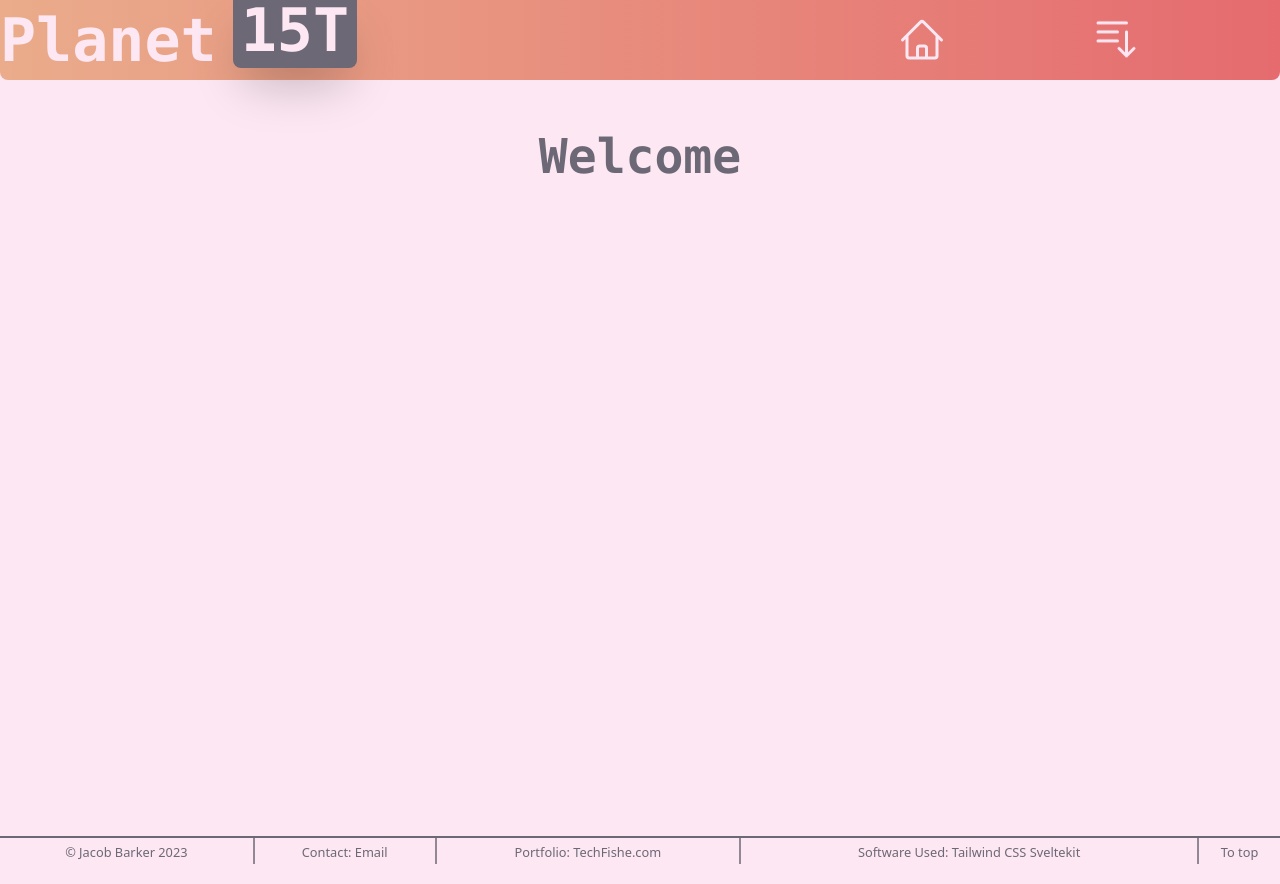
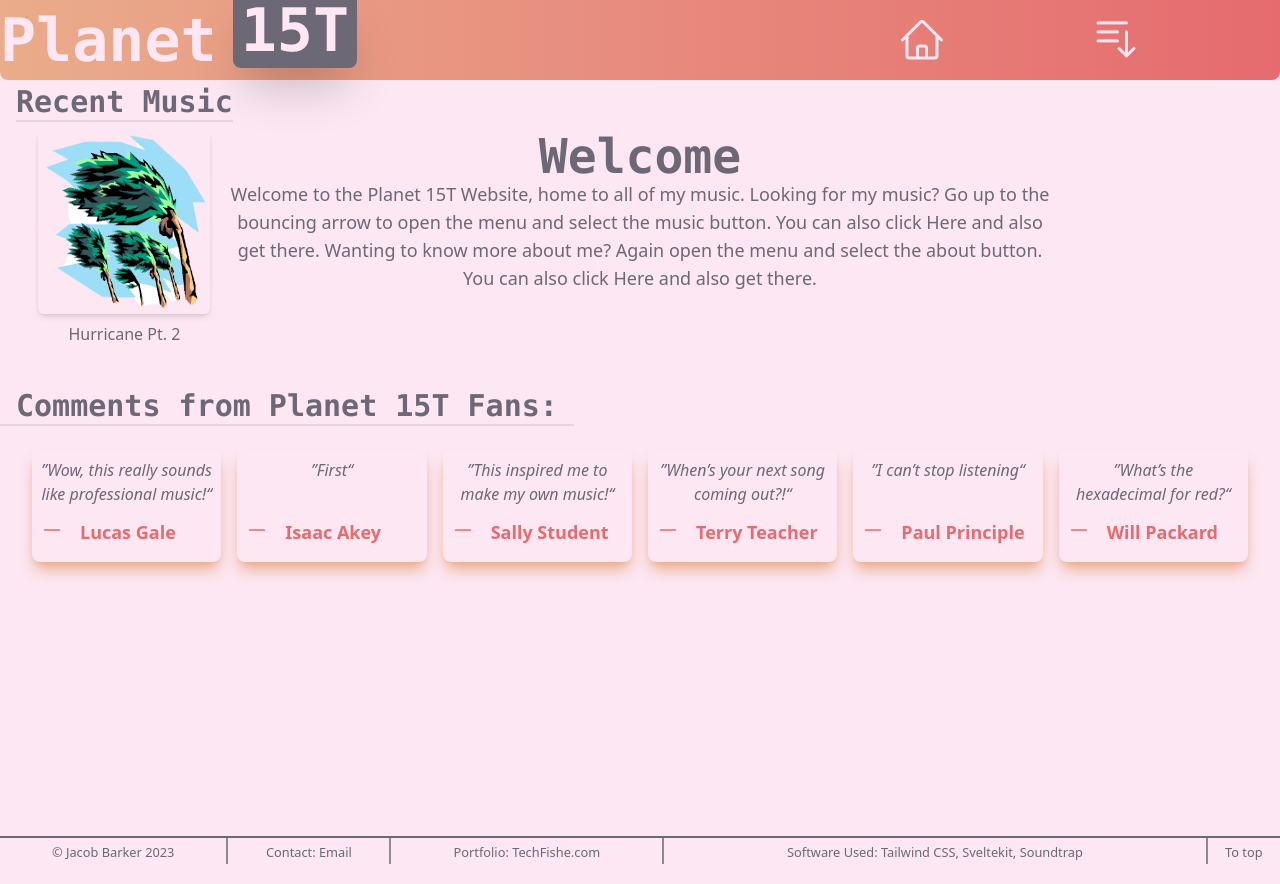
Before and after one commit to TechFishe/15T, a SvelteKit app: page / in a window 1280 px wide. Built offline with nearby package versions, Linux system fonts and the light colour scheme.

Commit message:
Home page done, changed back button, changed footer

```diff
--- /dev/null
+++ b/src/lib/containers/comment.svelte
@@ -0,0 +1,13 @@
+<script lang="ts">
+    export let name:string = "no name";
+</script>
+
+<div class="h-28 grid grid-cols-1 grid-rows-2 shadow-lg px-2 pt-2 rounded-lg shadow-lightest-pink">
+    <em class="mb-2">&rdquo;<slot />&ldquo;</em>
+    <div class="inline-flex space-x-4 text-lg mt-2 font-semibold text-mid-pink text-center">
+        <svg xmlns="http://www.w3.org/2000/svg" fill="none" viewBox="0 0 24 24" stroke-width="1.5" stroke="currentColor" class="w-6 h-6">
+            <path stroke-linecap="round" stroke-linejoin="round" d="M19.5 12h-15" />
+        </svg>
+        <span>{name}</span>
+    </div>
+</div>
--- a/src/lib/containers/main.svelte
+++ b/src/lib/containers/main.svelte
@@ -29,8 +29,9 @@
                     <td>
                         <small>
                             Software Used:
-                            <a href="http://tailwindcss.com" target="_blank" rel="noopener noreferrer" class="link hover:text-blue-500 decoration-blue-500">Tailwind CSS</a>
-                            <a href="http://kit.svelte.dev" target="_blank" rel="noopener noreferrer" class="link hover:text-orange-500 decoration-orange-500">Sveltekit</a>
+                            <a href="http://tailwindcss.com" target="_blank" rel="noopener noreferrer" class="link hover:text-blue-500 decoration-blue-500">Tailwind CSS</a>,
+                            <a href="http://kit.svelte.dev" target="_blank" rel="noopener noreferrer" class="link hover:text-orange-500 decoration-orange-500">Sveltekit</a>,
+                            <a href="http://soundtrap.com" target="_blank" rel="noopener noreferrer" class="link hover:text-violet-600 decoration-violet-600">Soundtrap</a>
                         </small>
                     </td>
                     <td>
--- a/src/routes/+page.svelte
+++ b/src/routes/+page.svelte
@@ -1,5 +1,8 @@
 <script>
     import Main from "$box/main.svelte";
+    import AlbumBtn from "$btn/albumBtn.svelte";
+    import HurImg from '$img/hurricaneNoBG.png';
+    import Comment from "$box/comment.svelte";
 </script>
 
 <svelte:head>
@@ -8,4 +11,28 @@
 
 <Main>
     <h1 class="mt-12">Welcome</h1>
+    <p class="px-56 text-lg">
+        Welcome to the Planet 15T Website, home to all of my music.
+        Looking for my music? Go up to the bouncing arrow to open the menu and select the music button. You can also click <a href="/Music" class="link hover:text-mid-pink decoration-mid-pink">Here</a> and also get there.
+        Wanting to know more about me? Again open the menu and select the about button. You can also click <a href="/About" class="link hover:text-mid-pink decoration-mid-pink">Here</a> and also get there.
+    </p>
+    <article class="mt-24 w-screen">
+        <h3 class="font-bold font-mono text-3xl mb-2 border-b-2 border-light-purple/15 w-fit px-4">Comments from Planet 15T Fans:</h3>
+        <section class="grid grid-rows-1 grid-cols-6 gap-x-4 px-8 pt-4">
+            <Comment name="Lucas Gale">Wow, this really sounds like professional music!</Comment>
+            <Comment name="Isaac Akey">First</Comment>
+            <Comment name="Sally Student">This inspired me to make my own music!</Comment>
+            <Comment name="Terry Teacher">When&rsquo;s your next song coming out?!</Comment>
+            <Comment name="Paul Principle">I can&rsquo;t stop listening</Comment>
+            <Comment name="Will Packard">What&rsquo;s the hexadecimal for red?</Comment>
+        </section>
+    </article>
+    <article class="absolute left-4 top-0">
+        <h4 class="font-semibold font-mono text-3xl mb-2 border-b-2 border-light-purple/15">Recent Music</h4>
+        <section class="grid grid-rows-1 grid-flow-col mt-2 justify-center">
+            <AlbumBtn URL="/Music/HPt2" title="Hurricane Pt. 2">
+                <img src="{HurImg}" alt="Hurricane Pt. 2 Pic" class="h-44 w-40" />
+            </AlbumBtn>
+        </section>
+    </article>
 </Main>
--- a/src/routes/Music/+page.svelte
+++ b/src/routes/Music/+page.svelte
@@ -42,8 +42,8 @@
         <article>
             <h2>Singles &amp; EP&rsquo;s</h2>
             <section>
-                <AlbumBtn URL="/Music/HPt2" title="Hurricane">
-                    <img src="{HurImg}" alt="Hurricane Pic" class="h-44 w-40" />
+                <AlbumBtn URL="/Music/HPt2" title="Hurricane Pt. 2">
+                    <img src="{HurImg}" alt="Hurricane Pt.2 Album Cover" class="h-44 w-40" />
                 </AlbumBtn>
             </section>
         </article>
--- a/src/routes/Music/HPt2/+page.svelte
+++ b/src/routes/Music/HPt2/+page.svelte
@@ -39,7 +39,7 @@
                     <svg xmlns="http://www.w3.org/2000/svg" fill="none" viewBox="0 0 24 24" stroke-width="1.5" stroke="currentColor" class="w-9 h-9">
                         <path stroke-linecap="round" stroke-linejoin="round" d="M15.75 19.5L8.25 12l7.5-7.5" />
                     </svg>
-                    <span>Back</span>
+                    <span>Music</span>
                 </a>
                 <button class:liked="{liked}" class:norm="{!liked}" class="hover:bg-light-purple/10 h-fit hover:scale-105 text-mid-pink rounded-full p-1 transition-all duration-200 ease-in" on:click={() => heart()}>
                     <svg xmlns="http://www.w3.org/2000/svg" viewBox="0 0 24 24" stroke-width="1.5" class="w-8 h-8">
--- a/src/routes/Music/P15T/+page.svelte
+++ b/src/routes/Music/P15T/+page.svelte
@@ -41,7 +41,7 @@
                     <svg xmlns="http://www.w3.org/2000/svg" fill="none" viewBox="0 0 24 24" stroke-width="1.5" stroke="currentColor" class="w-9 h-9">
                         <path stroke-linecap="round" stroke-linejoin="round" d="M15.75 19.5L8.25 12l7.5-7.5" />
                     </svg>
-                    <span>Back</span>
+                    <span>Music</span>
                 </a>
                 <button class:liked="{liked}" class:norm="{!liked}" class="hover:bg-light-purple/10 h-fit hover:scale-105 text-mid-pink rounded-full p-1 transition-all duration-200 ease-in" on:click={() => heart()}>
                     <svg xmlns="http://www.w3.org/2000/svg" viewBox="0 0 24 24" stroke-width="1.5" class="w-8 h-8">
```
